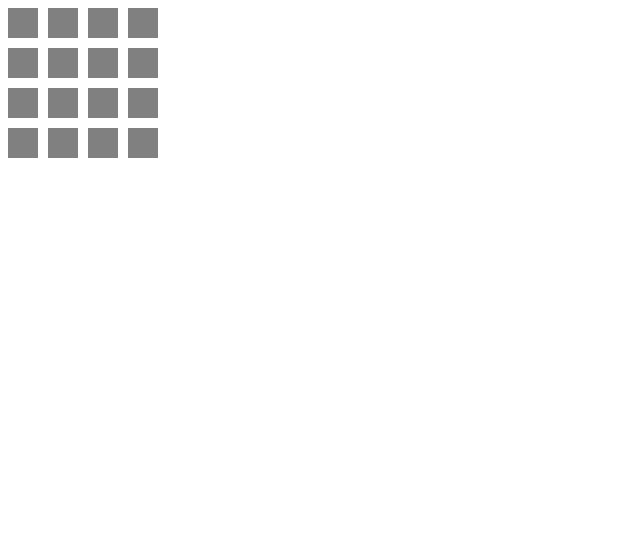
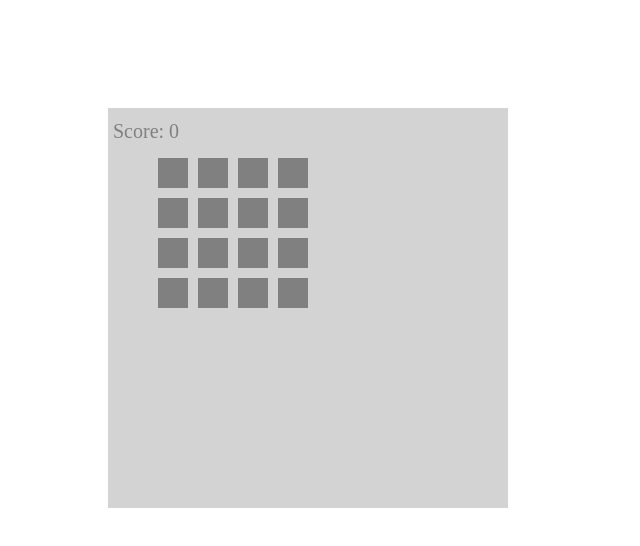
Before and after one commit to b-bly/memory-game, a plain HTML site: page index.html in a window 1280 px wide. Shown: the whole page, without its empty margins (0-640 px from the left). Drawn offline with Linux system fonts and the light colour scheme.

Commit message:
score display

```diff
--- a/card.js
+++ b/card.js
@@ -1,10 +1,9 @@
 class Card {
     constructor(x, y) {
-        this.x = x;
-        this.y = y;
+        this.x = x + OFFSET_X;
+        this.y = y + OFFSET_Y;
         this.show = false;
         this.removed = false;
-
     }
     drawCard () {
         let ctx = myGameArea.context;
--- a/index.html
+++ b/index.html
@@ -8,11 +8,14 @@
     <title>Memory Game</title>
     <meta name="description" content="">
     <meta name="viewport" content="width=device-width, initial-scale=1">
+
+    <link rel="stylesheet" type="text/css" href="styles.css">
 </head>
 
 <body>
 
     <body onload="startGame()">
+        <script src="text.js" type="text/javascript"></script>
 
         <script src="script.js" type="text/javascript"></script>
 
--- a/script.js
+++ b/script.js
@@ -7,37 +7,76 @@ const BOARD_Y = 0;
 const CARD_MARGIN = 10; // margin between cards
 const BOARD_WIDTH = 4; //number of cards on one side of the board
 const SHAPE_PADDING = 2;
-
+const BOARD_WIDTH_PIXELS = BOARD_WIDTH * CARD_WIDTH + (BOARD_WIDTH - 1) * CARD_MARGIN;
+const OFFSET_X = 50;
+const OFFSET_Y = 50;
+const CANVAS_X = 100;
+const CANVAS_Y = 100;
+let score = 0;
 
 let myGameArea = {
     canvas: document.createElement("canvas"),
     start: function () {
-        this.canvas.width = 480;
-        this.canvas.height = 270;
+        this.canvas.width = 500;
+        this.canvas.height = 500;
+
         //this.canvas.style.cursor = "none";
         this.context = this.canvas.getContext("2d");
+        //this.context.save();
+        this.context.translate(CANVAS_X, CANVAS_Y);
+        this.context.fillStyle = 'lightgray';
+        this.context.fillRect(0, 0, this.canvas.width, this.canvas.height);
+       // this.context.restore();
+
         this.cardsShown = 0;
-        this.interval = setInterval(() => {
+        this.context.interval = setInterval(() => {
             if (!this.pause) {
                 updateGameArea();
             }
         }, 100);
         this.pause = false;
-        document.body.insertBefore(this.canvas, document.body.childNodes[0]);
+        document.body.insertBefore(this.canvas, document.body.childNodes[1]);
         window.addEventListener('mouseup', function (e) {
-            myGameArea.x = e.pageX;
-            myGameArea.y = e.pageY;
+            myGameArea.x = e.pageX - CANVAS_X;
+            myGameArea.y = e.pageY - CANVAS_Y;
         });
-
-
         //initialize
         initializeGame();
         //console.log(gameShapes);
     },
     clear: function () {
         this.context.clearRect(0, 0, this.canvas.width, this.canvas.height);
+        //this.context.save();
+       // this.context.translate(100, 100);
+        this.context.fillStyle = 'lightgray';
+        this.context.fillRect(0, 0, this.canvas.width, this.canvas.height);
+        //this.context.restore();
     }
 }
+
+// let title = new Text(10, 50, "Memory Game", "20px Arial", 'blue');
+// title.canvas.id = 'title';
+
+//startGame called in html body
+function startGame() {
+    // title.write();
+    myGameArea.start();
+}
+
+function initializeGame() {
+    myGameArea.canvas.id = 'myGameArea';
+    createGameShapes();
+    drawBoard();
+   writeScore();
+}
+
+function updateGameArea() {
+    myGameArea.clear();
+    flipCards();
+    drawBoard();
+    writeScore();
+}
+
 
 //draw the board--squares to represent the back side of cards.
 function drawBoard() {
@@ -48,34 +87,15 @@ function drawBoard() {
                 currentCard.drawCard();
             } else {
                 currentCard.drawShape();
-                console.log('drawBoard, show == true');
-                console.log(currentCard);
             }
+        } else {
+
+
         }
     });
 }
 
-//startGame called in html body
-function startGame() {
-    myGameArea.start();
-}
-
-
-function initializeGame() {
-    createGameShapes();
-    //createCards();
-    drawBoard();
-    // gameShapes.forEach((shape, i) => {
-    //     shape.drawShape();
-    // });
-}
-
-function updateGameArea() {
-    myGameArea.clear();
-
-    // need a variable (in gameArea ?) to keep track of number of clicks.
-    // Don't count the second click if it's a card that's already clicked show = true.
-
+function flipCards() {
     //if a card is clicked
     if (myGameArea.x &&
         myGameArea.y) {
@@ -85,6 +105,8 @@ function updateGameArea() {
                 shape.show == false) {
                 shape.show = true;
                 myGameArea.cardsShown++;
+
+
             }
         });
         myGameArea.x = false;
@@ -112,7 +134,6 @@ function updateGameArea() {
                     secondCard = card;
                 } else {
                     console.log('Error: more than 2 cards shown');
-
                 }
             }
         });
@@ -122,18 +143,21 @@ function updateGameArea() {
             gameShapes.forEach((card, i) => {
                 if (card.show == true) {
                     if (itsAMatch == true) {
+                        score += .5;
                         card.removed = true;
                     }
                     //regardless of if it's a match, don't show the card.
                     gameShapes[i].show = false;
-                    console.log('updateGameArea, card.show == true: ');
-                    console.log(card);
-
                 }
             });
             myGameArea.pause = false;
         }, 1000);
     }
-    drawBoard();
 }
-//}
+
+function writeScore () {
+    let ctx = myGameArea.context;
+    ctx.font = '20px Ariel';
+    //ctx.fillStyle = this.fillStyle;
+    ctx.fillText('Score: ' + score,5,30);
+}
--- /dev/null
+++ b/styles.css
@@ -0,0 +1,8 @@
+#title {
+    clear: both;
+    max-height: 200px;
+}
+
+#myGameArea {
+    clear: both;
+}
--- /dev/null
+++ b/text.js
@@ -0,0 +1,26 @@
+class Text {
+    constructor (x, y, text, font, fillStyle) {
+        this.x = x;
+        this.y = y;
+        this.text = text;
+        this.font  = font;
+        this.fillStyle = fillStyle;
+
+        this.width = 200;
+        this.height = 100;
+        this.canvas = document.createElement("canvas");
+        this.ctx = this.canvas.getContext("2d");
+        document.body.insertBefore(this.canvas, document.body.childNodes[0]);
+        this.ctx.font = this.font;
+        this.ctx.fillStyle = this.fillStyle;
+    }
+    write () {
+        this.ctx.fillText(this.text,5,30);
+        console.log('text canvas');
+        console.log(this.canvas);
+    }
+    clear () {
+        this.ctx.clearRect(this.x, this.y, this.width, this.height)
+    }
+
+}
```
Also changed, not shown: shapes.js (+0 -33 lines), sytles.css (deleted).
